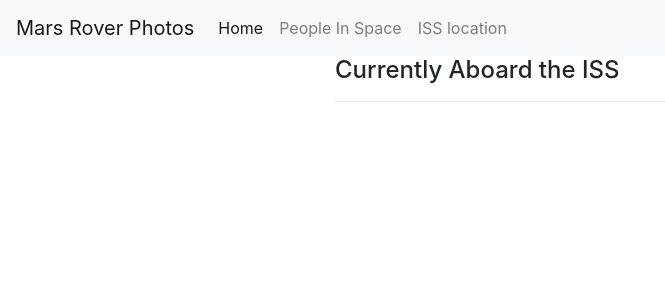
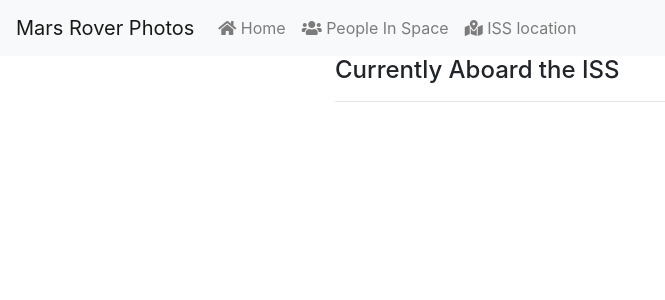
Before and after one commit to simatei/mars-rover-pictures, a Flask app: page /peopleInSpace in a window 1280 px wide. Shown: the top 300 px of the page, without its empty margins (0-665 px from the left). Run offline with Flask 2, Linux system fonts and the light colour scheme; data that the repository does not hold is empty; some libraries are stand-ins or nearby versions.

Commit message:
Add icons to navbar items

```diff
--- a/templates/navbar.html
+++ b/templates/navbar.html
@@ -5,14 +5,14 @@
     </button>
     <div class="collapse navbar-collapse" id="navbarText">
       <ul class="navbar-nav mr-auto">
-        <li class="nav-item active">
-          <a class="nav-link" href="{{url_for('index')}}">Home <span class="sr-only">(current)</span></a>
+        <li class="nav-item">
+          <a class="nav-link" href="{{url_for('index')}}"> <span class="fas fa-home"></span> Home </a>
         </li>
         <li class="nav-item">
-          <a class="nav-link" href="{{ url_for('people_in_space')}}">People In Space</a>
+          <a class="nav-link" href="{{ url_for('people_in_space')}}"> <span class="fas fa-users"></span> People In Space</a>
         </li>
         <li class="nav-item">
-          <a class="nav-link" href="{{url_for('iss_location')}}">ISS location</a>
+          <a class="nav-link" href="{{url_for('iss_location')}}"> <span class="fas fa-map-marked-alt"></span> ISS location</a>
         </li>
       </ul>
       </div>
```
